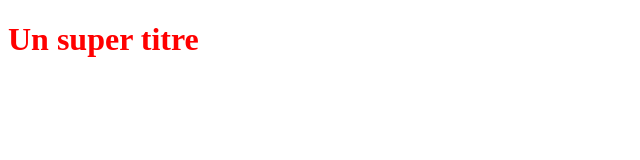
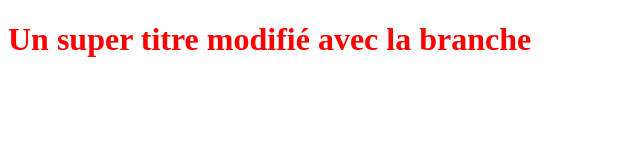
Before and after one commit to nmbodji/OpenclassroomsProject, a plain HTML site: page index.html in a window 1280 px wide. Shown: the whole page, without its empty margins (0-640 px from the left). Drawn offline with Linux system fonts and the light colour scheme.

```diff
--- a/index.html
+++ b/index.html
@@ -5,6 +5,6 @@
    <link rel="stylesheet" type="text/css" href="styles.css">
 </head>
 <body>
-   <h1>Un super titre</h1>
+   <h1>Un super titre modifié avec la branche</h1>
 </body>
 </html>
```
